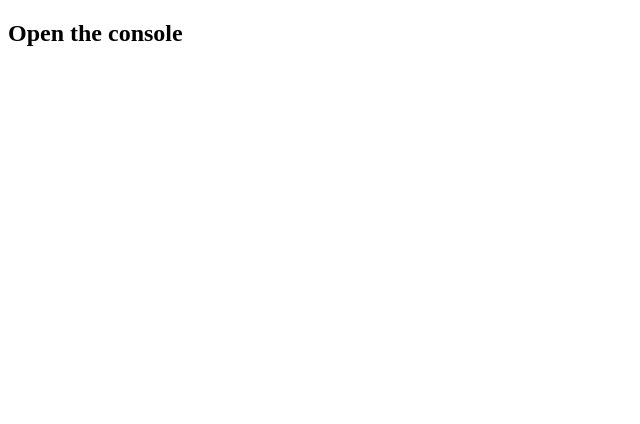
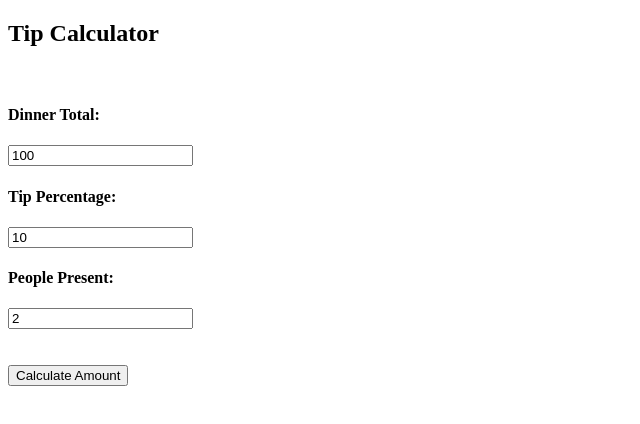
Before and after one commit to gary909/TipCalc, a plain HTML site: page index.html in a window 1280 px wide. Shown: the whole page, without its empty margins (0-640 px from the left). Drawn offline with Linux system fonts and the light colour scheme.

Commit message:
code, working.  Ugly.

```diff
--- a/code.js
+++ b/code.js
@@ -1,6 +1,16 @@
-function tipCalc(x, perc, people){
-    var tip = (x / 100) * perc / people;
-    return "A " + perc + "% tip of $" + x + " divided by " + people + " people" + " equals a $" + tip + " tip per person!";
-}
+// function tipCalc(DinnerValue, perc, people){
+//     var tip = (DinnerValue / 100) * perc / people;
+//     return "A " + perc + "% tip of $" + DinnerValue + " divided by " + people + " people" + " equals a $" + tip + " tip per person!";
+// }
 
-console.log(tipCalc(100, 10, 2)); // bill amount, tip percentage
+function getDinnerValue() {
+    var dinTot = document.getElementById("DinnerValue").value;
+    var dinPerc = document.getElementById("TipPerc").value;
+    var peoPres = document.getElementById("PeoplePres").value;
+    var tip = (dinTot / 100) * dinPerc / peoPres;
+    // var result = document.getElementById("DinnerValue").value;
+    var result = "A " + dinPerc + "% tip of $" + dinTot + " divided by " + peoPres + " people" + " equals a $" + tip.toFixed(2) + " tip per person!";;
+    document.getElementById("output").innerHTML = result;
+  }
+
+// console.log(tipCalc(100, 10, 2)); // bill amount, tip percentage, amount of people
--- a/index.html
+++ b/index.html
@@ -8,6 +8,20 @@
     <script src="code.js"></script>
 </head>
 <body>
-    <h2>Open the console</h2>
+    <h2>Tip Calculator</h2>
+    <br>
+    <h4>Dinner Total:</h4>
+    <input type="number" id="DinnerValue" value="100">
+    <br>
+    <h4>Tip Percentage:</h4>
+    <input type="number" id="TipPerc" value="10">
+    <br>
+    <h4>People Present:</h4>
+    <input type="number" id="PeoplePres" value="2">
+    <br>
+    <br>
+    <br>
+    <button onclick="getDinnerValue()">Calculate Amount</button>
+    <p id="output"></p>
 </body>
 </html>
```
